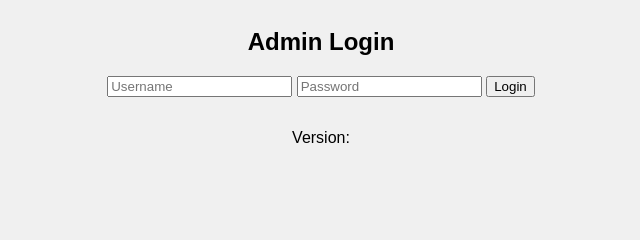
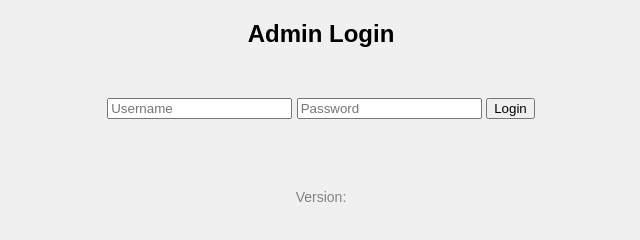
Before and after one commit to chaitanyasingh84/natural_disaster, a plain HTML site: page index.html in a window 1280 px wide. Shown: the whole page, without its empty margins (319-959 px from the left). Drawn offline with Linux system fonts and the light colour scheme.

Commit message:
Update styles.css

```diff
--- a/styles.css
+++ b/styles.css
@@ -4,26 +4,33 @@ body {
     flex-direction: column;
     align-items: center;
     background-color: #f0f0f0;
+    margin: 0;
 }
 
-h1 {
-    margin: 20px;
-    font-size: 24px;
+h2 {
+    margin-top: 20px;
 }
 
-#form-container {
+#login-container, #deployment-form, #commodity-type-form, #commodity-form {
     margin: 20px;
 }
 
 #map {
-    width: 80%;
-    height: 500px;
-    margin-top: 20px;
+    border: 1px solid #ccc;
     border-radius: 8px;
-    border: 1px solid #ccc;
 }
 
-#resourceList {
+footer {
+    margin-top: 20px;
+    font-size: 14px;
+    color: gray;
+}
+
+button {
+    margin-top: 10px;
+}
+
+#stationList {
     list-style-type: none;
     padding: 0;
     margin: 20px;
```
